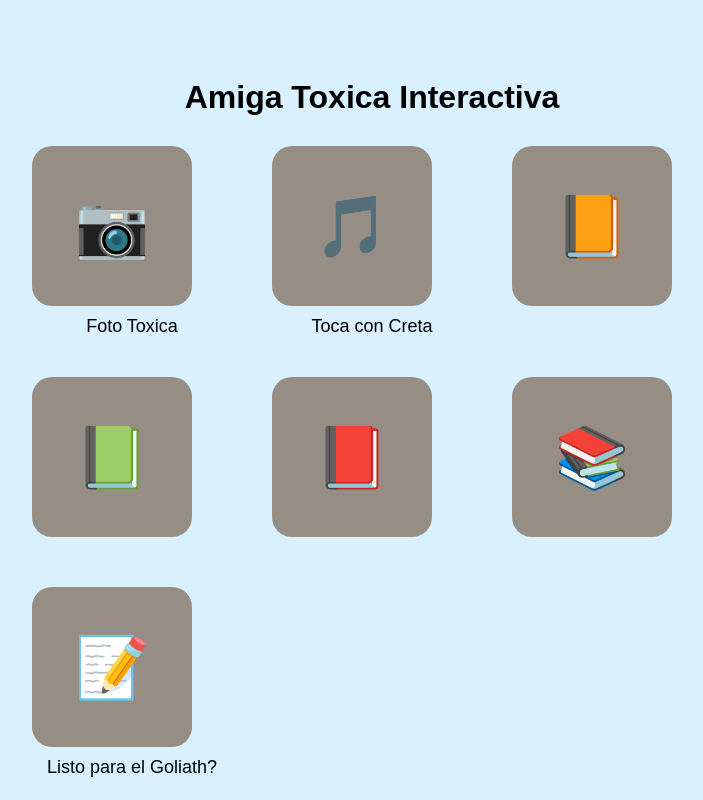
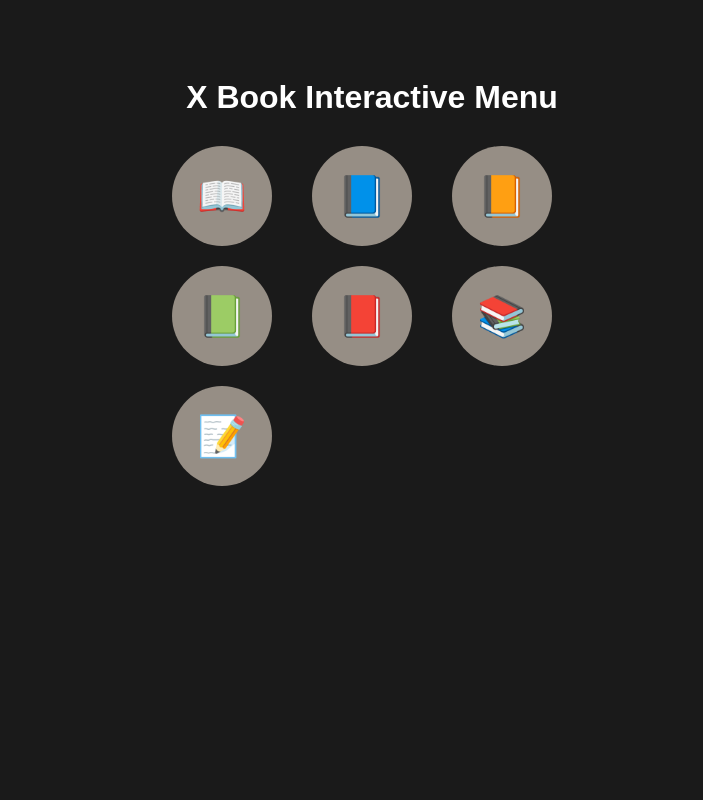
Before and after one commit to Codemaster117/hub, a Flask app: page / in a window 1280 px wide. Shown: the whole page, without its empty margins (268-971 px from the left). Run offline with Flask 2, Linux system fonts and the light colour scheme.

Commit message:
Update main.html

```diff
--- a/templates/main.html
+++ b/templates/main.html
@@ -1,12 +1,12 @@
 <!DOCTYPE html>
 <html>
 <head>
-    <title>Amiga Toxica Interactive</title>
+    <title>X Book - Main Menu</title>
     <style>
         body {
             font-family: Arial, sans-serif;
-            background-color: #D9F0FF;
-            color: black;
+            background-color: #1a1a1a;
+            color: white;
             text-align: center;
             padding-top: 50px;
         }
@@ -15,69 +15,124 @@
         }
         .grid {
             display: grid;
-            grid-template-columns: repeat(3, 200px);
-            gap: 40px;
+            grid-template-columns: repeat(3, 120px);
+            gap: 20px;
             justify-content: center;
-        }
-        .button-container {
-            text-align: center;
         }
         .btn {
             display: flex;
             align-items: center;
             justify-content: center;
-            width: 160px;
-            height: 160px;
+            width: 100px;
+            height: 100px;
             background-color: #968E85;
-            color:black;
+            color: white;
             text-decoration: none;
-            border-radius: 20px;
-            font-size: 60px;
+            border-radius: 50%;
+            font-size: 40px;
             transition: background-color 0.3s ease, transform 0.2s ease;
-            margin-bottom: 10px;
+            cursor: pointer;
         }
         .btn:hover {
             background-color: #7f786f;
-            transform: scale(1.05);
+            transform: scale(1.1);
         }
-        .label {
-            font-size: 18px;
-            color: black;
+
+        /* Modal styles */
+        .modal {
+            display: none;
+            position: fixed;
+            z-index: 999;
+            left: 0;
+            top: 0;
+            width: 100%;
+            height: 100%;
+            background-color: rgba(0, 0, 0, 0.6);
             justify-content: center;
+            align-items: center;
+        }
+        .modal-content {
+            background-color: #2c2c2c;
+            padding: 20px;
+            border-radius: 10px;
+            text-align: center;
+            color: white;
+            width: 300px;
+            animation: fadeIn 0.3s ease-in-out;
+        }
+        .close-btn {
+            background-color: #ff5555;
+            padding: 5px 15px;
+            border: none;
+            color: white;
+            font-weight: bold;
+            cursor: pointer;
+            border-radius: 5px;
+            margin-top: 10px;
+        }
+        @keyframes fadeIn {
+            from { opacity: 0; transform: scale(0.8); }
+            to { opacity: 1; transform: scale(1); }
         }
     </style>
 </head>
 <body>
-    <h1>Amiga Toxica Interactiva</h1>
+    <h1>X Book Interactive Menu</h1>
     <div class="grid">
-        <div class="button-container">
-            <a href="https://fotocontuamiguis.onrender.com" target="_blank" class="btn">📷</a>
-            <div class="label">Foto Toxica    </div>
-        </div>
-        <div class="button-container">
-            <a href="https://tocarockconcreta.onrender.com" target="_blank" class="btn">🎵</a>
-            <div class="label">Toca con Creta    </div>
-        </div>
-        <div class="button-container">
-            <a href="https://example.com/page3" target="_blank" class="btn">📙</a>
-            <div class="label"> </div>
-        </div>
-        <div class="button-container">
-            <a href="https://example.com/page4" target="_blank" class="btn">📗</a>
-            <div class="label"> </div>
-        </div>
-        <div class="button-container">
-            <a href="https://example.com/page5" target="_blank" class="btn">📕</a>
-            <div class="label"> </div>
-        </div>
-        <div class="button-container">
-            <a href="https://example.com/page6" target="_blank" class="btn">📚</a>
-            <div class="label"> </div>
-        </div>
-        <div class="button-container">
-            <a href="https://quiztoxico.onrender.com" target="_blank" class="btn">📝</a>
-            <div class="label">Listo para el Goliath?   </div>
+        <!-- External links -->
+        <a href="https://placeholder1.com" target="_blank" class="btn">📖</a>
+        <a href="https://placeholder2.com" target="_blank" class="btn">📘</a>
+        <a href="https://placeholder3.com" target="_blank" class="btn">📙</a>
+
+        <!-- Pop-ups -->
+        <div class="btn" onclick="openModal('modal4')">📗</div>
+        <div class="btn" onclick="openModal('modal5')">📕</div>
+        <div class="btn" onclick="openModal('modal6')">📚</div>
+
+        <!-- External link -->
+        <a href="https://placeholder7.com" target="_blank" class="btn">📝</a>
+    </div>
+
+    <!-- Modal templates -->
+    <div id="modal4" class="modal">
+        <div class="modal-content">
+            <h2>Popup 4</h2>
+            <p>This is the content for popup 4.</p>
+            <button class="close-btn" onclick="closeModal('modal4')">Close</button>
         </div>
     </div>
+
+    <div id="modal5" class="modal">
+        <div class="modal-content">
+            <h2>Popup 5</h2>
+            <p>This is the content for popup 5.</p>
+            <button class="close-btn" onclick="closeModal('modal5')">Close</button>
+        </div>
+    </div>
+
+    <div id="modal6" class="modal">
+        <div class="modal-content">
+            <h2>Popup 6</h2>
+            <p>This is the content for popup 6.</p>
+            <button class="close-btn" onclick="closeModal('modal6')">Close</button>
+        </div>
+    </div>
+
+    <script>
+        function openModal(id) {
+            document.getElementById(id).style.display = 'flex';
+        }
+        function closeModal(id) {
+            document.getElementById(id).style.display = 'none';
+        }
+        // Close modal when clicking outside
+        window.onclick = function(event) {
+            document.querySelectorAll('.modal').forEach(modal => {
+                if (event.target === modal) {
+                    modal.style.display = 'none';
+                }
+            });
+        }
+    </script>
 </body>
 </html>
```
